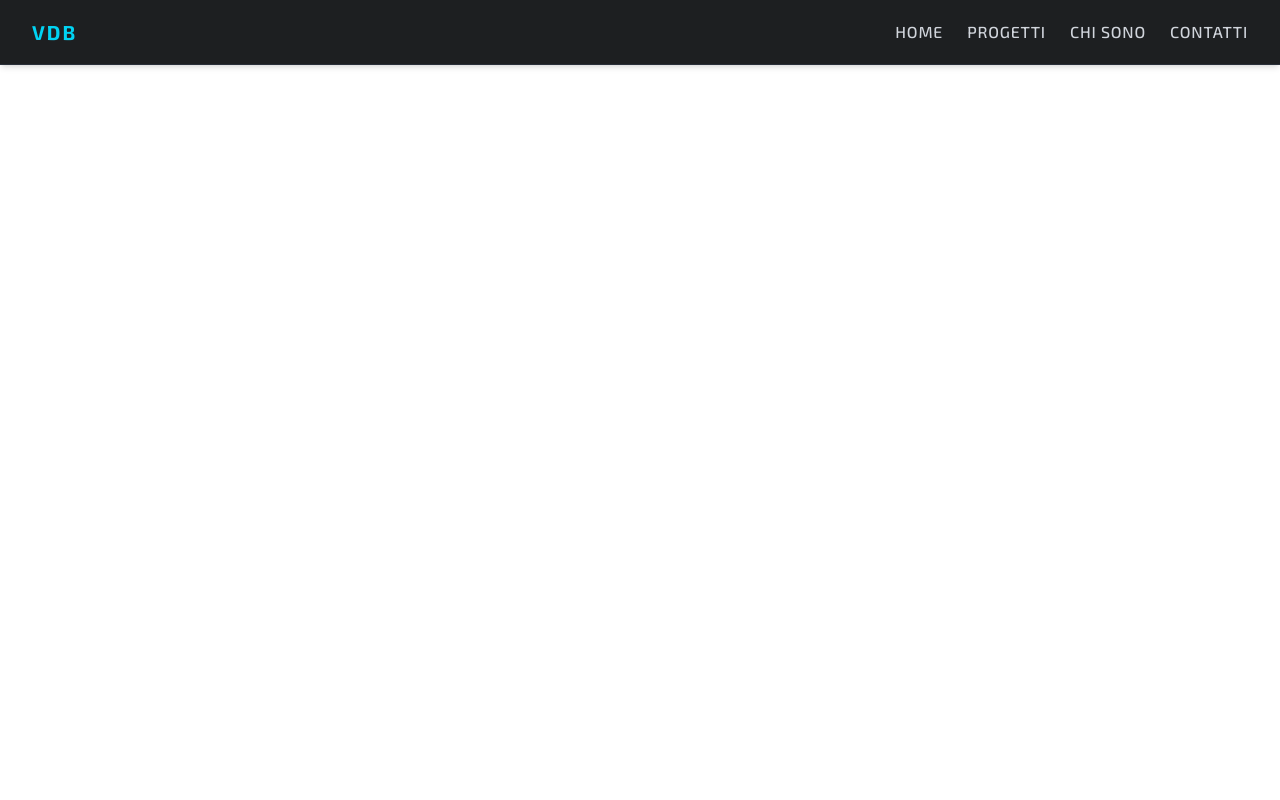
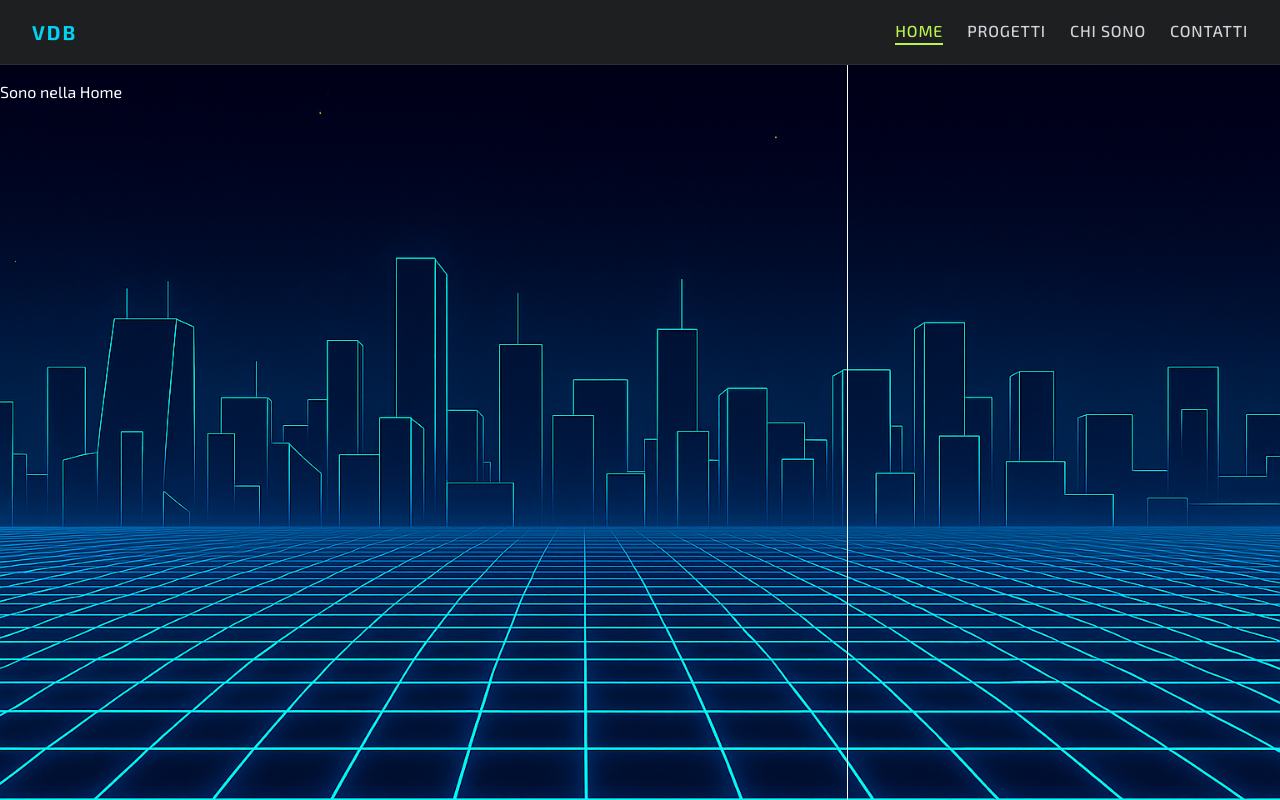
Before and after one commit to ValerioDiBiagio/personal-portfolio, a React (Vite) app: page / in a window 1280 px wide. Built offline with nearby package versions, Linux system fonts and the light colour scheme; a web font is replaced by a local one.

Commit message:
feat: add DefaultLayout component with Header and Outlet for routing

```diff
--- a/src/App.tsx
+++ b/src/App.tsx
@@ -1,20 +1,21 @@
 import { BrowserRouter, Routes, Route } from 'react-router-dom';
-import Header from '../src/components/Header';
 import Home from './pages/Home';
 import AboutPage from './pages/AboutPage';
 import ProjectsPage from './pages/ProjectsPage';
 import ContactsPage from './pages/ContactsPage';
+import DefaultLayout from './layouts/DefaultLayout';
 
 const App: React.FC = () => {
   return (
     <BrowserRouter>
-      <Header sitename="VDB" />
       <Routes>
-        <Route path='/home' element={<Home />} />
-        <Route path='/projects' element={<ProjectsPage />} />
-        <Route path='/projects/:slug' />
-        <Route path='/aboutme' element={<AboutPage />} />
-        <Route path='/contacts' element={<ContactsPage />} />
+        <Route element={<DefaultLayout />}>
+          <Route path='/' element={<Home />} />
+          <Route path='/projects' element={<ProjectsPage />} />
+          <Route path='/projects/:slug' />
+          <Route path='/aboutme' element={<AboutPage />} />
+          <Route path='/contacts' element={<ContactsPage />} />
+        </Route>
       </Routes>
     </BrowserRouter>
   );
--- a/src/components/Header.tsx
+++ b/src/components/Header.tsx
@@ -13,7 +13,7 @@ const Header: React.FC<HeaderProps> = ({ sitename }) => {
     const [isOpen, setIsOpen] = useState(false);
 
     const navItems = [
-        { label: 'Home', path: '/home' },
+        { label: 'Home', path: '/' },
         { label: 'Progetti', path: '/projects' },
         { label: 'Chi Sono', path: '/aboutme' },
         { label: 'Contatti', path: '/contacts' },
@@ -25,7 +25,7 @@ const Header: React.FC<HeaderProps> = ({ sitename }) => {
 
                 {/* LOGO */}
                 <NavLink to="/" className="text-xl font-bold tracking-widest text-cyan-400 hover:text-cyan-300 transition duration-300 neon-text">
-                    {sitename || 'V-DEV'}
+                    {sitename || 'VDB'}
                 </NavLink>
 
                 <button
--- /dev/null
+++ b/src/layouts/DefaultLayout.tsx
@@ -0,0 +1,18 @@
+import React from "react";
+import Header from "../components/Header";
+import { Outlet } from "react-router-dom";
+
+const DefaultLayout: React.FC = () => {
+    return (
+        <>
+            <Header sitename="VDB" />
+            <main className="pt-20 bg-[url(./assets/bg-img.png)] relative min-h-screen bg-cover bg-center bg-fixed bg-no-repeat">
+                <div className="">
+                    <Outlet />
+                </div>
+            </main>
+        </>
+    )
+}
+
+export default DefaultLayout;
--- a/src/pages/Home.tsx
+++ b/src/pages/Home.tsx
@@ -3,7 +3,7 @@ import React from "react";
 const Home: React.FC = () => {
     return (
         <div>
-            <h2>Sono nella Home</h2>
+            <h2 className="text-white">Sono nella Home</h2>
         </div>
     )
 }
```
Also changed, not shown: src/assets/bg-img.png (added).
